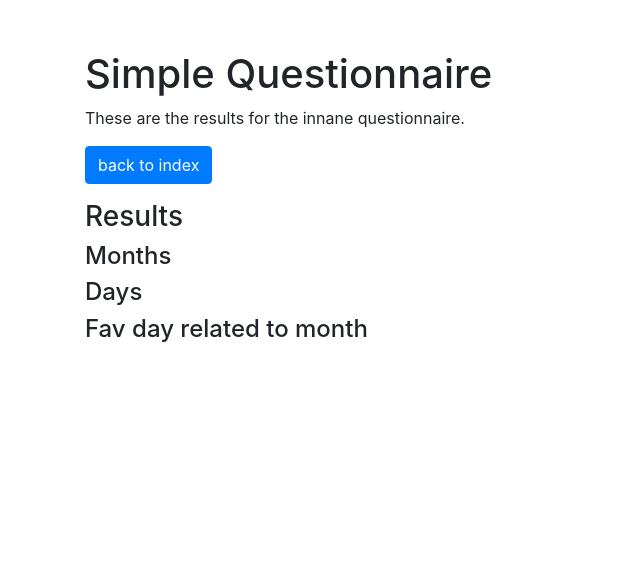
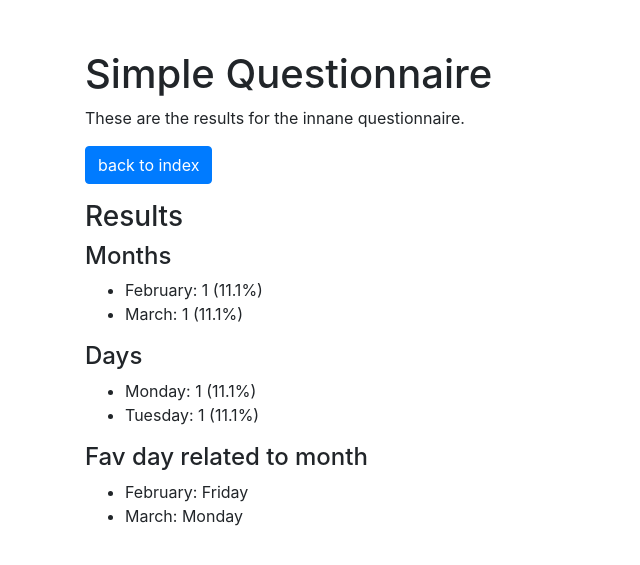
Before and after one commit to jason-neal/cloud_dev_code_test, a Django app: page /results in a window 1280 px wide. Shown: the top 565 px of the page, without its empty margins (0-640 px from the left). Run offline with Django 3.2, Linux system fonts and the light colour scheme; some libraries are stand-ins or nearby versions.

Commit message:
Render some fake results in the results view.

```diff
--- a/cloud_test_app/questionnaire/templates/questionnaire/results.html
+++ b/cloud_test_app/questionnaire/templates/questionnaire/results.html
@@ -3,7 +3,7 @@
 {% block body_content %}
 <div class="container main-body">
 
-  <div class="index-main">
+  <div class="result-main">
     <h1 class="index-heading">Simple Questionnaire</h1>
     <p>
       These are the results for the innane questionnaire.
@@ -13,11 +13,26 @@
     </p>
     <h3>Results</h3>
     <h4>Months</h4>
+    <ul>
+      {% for month_res in month_results|safeseq %}
+          <li>{{ month_res }}</li>
+      {% endfor %}
+      </ul>
     <!--TODO add month results-->
     <h4>Days</h4>
     <!--TODO add day results-->
+    <ul>
+      {% for day_res in day_results|safeseq %}
+          <li>{{ day_res }}</li>
+      {% endfor %}
+      </ul>
     <h4>Fav day related to month</h4>
     <!--TODO add related results-->
+    <ul>
+      {% for fav_res in fav_results|safeseq %}
+          <li>{{ fav_res }}</li>
+      {% endfor %}
+      </ul>
   </div>
 </div>
 {% endblock %}
--- a/cloud_test_app/questionnaire/views.py
+++ b/cloud_test_app/questionnaire/views.py
@@ -29,4 +29,16 @@ def questionnaire(request):
 
 def results(request):
     # TODO: Fill out database and result logic here
-    return render(request, 'questionnaire/results.html')
+    # Temporary values
+    month_results = ["February: 1 (11.1%)",
+                     "March: 1 (11.1%)"]
+    day_results = ["Monday: 1 (11.1%)",
+                   "Tuesday: 1 (11.1%)"]
+    fav_results = ["February: Friday",
+                   "March: Monday"]
+
+    context = {"month_results": month_results,
+        "day_results": day_results,
+        "fav_results": fav_results,
+    }
+    return render(request, 'questionnaire/results.html', context)
```
